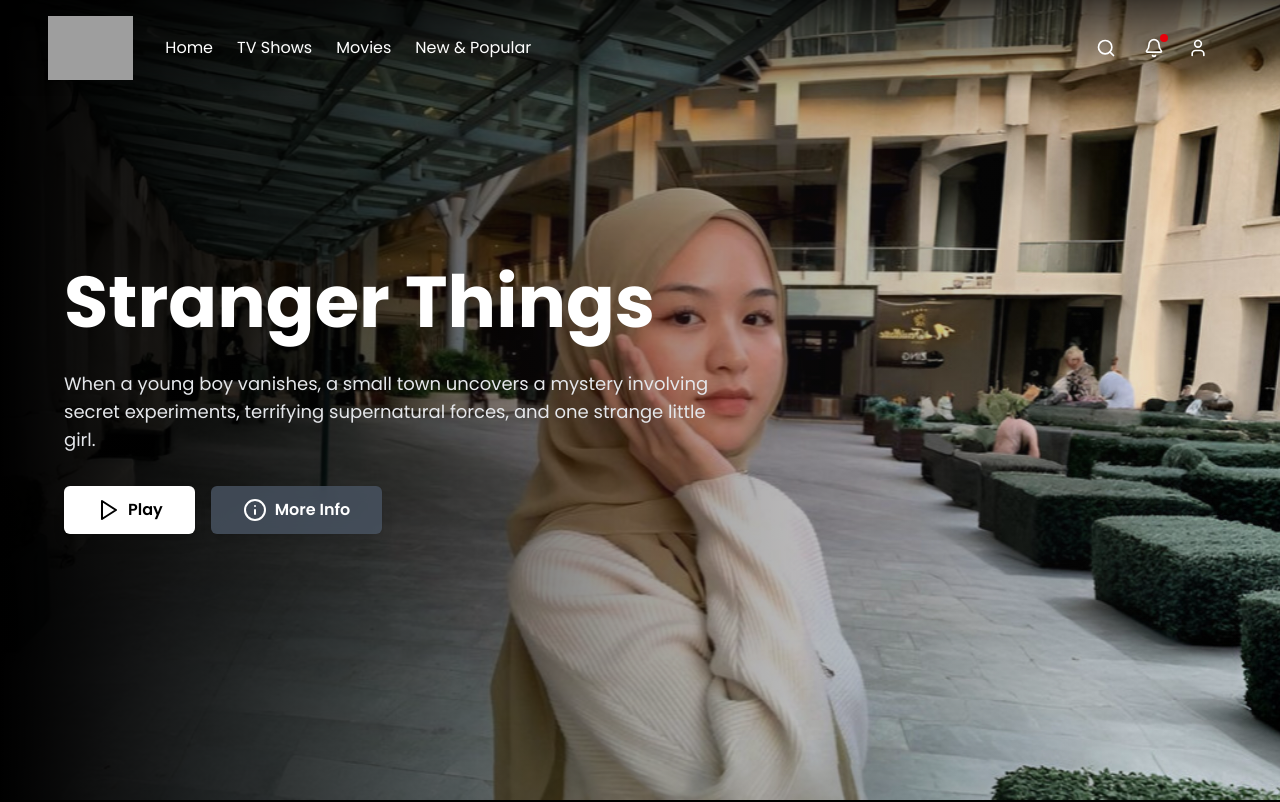
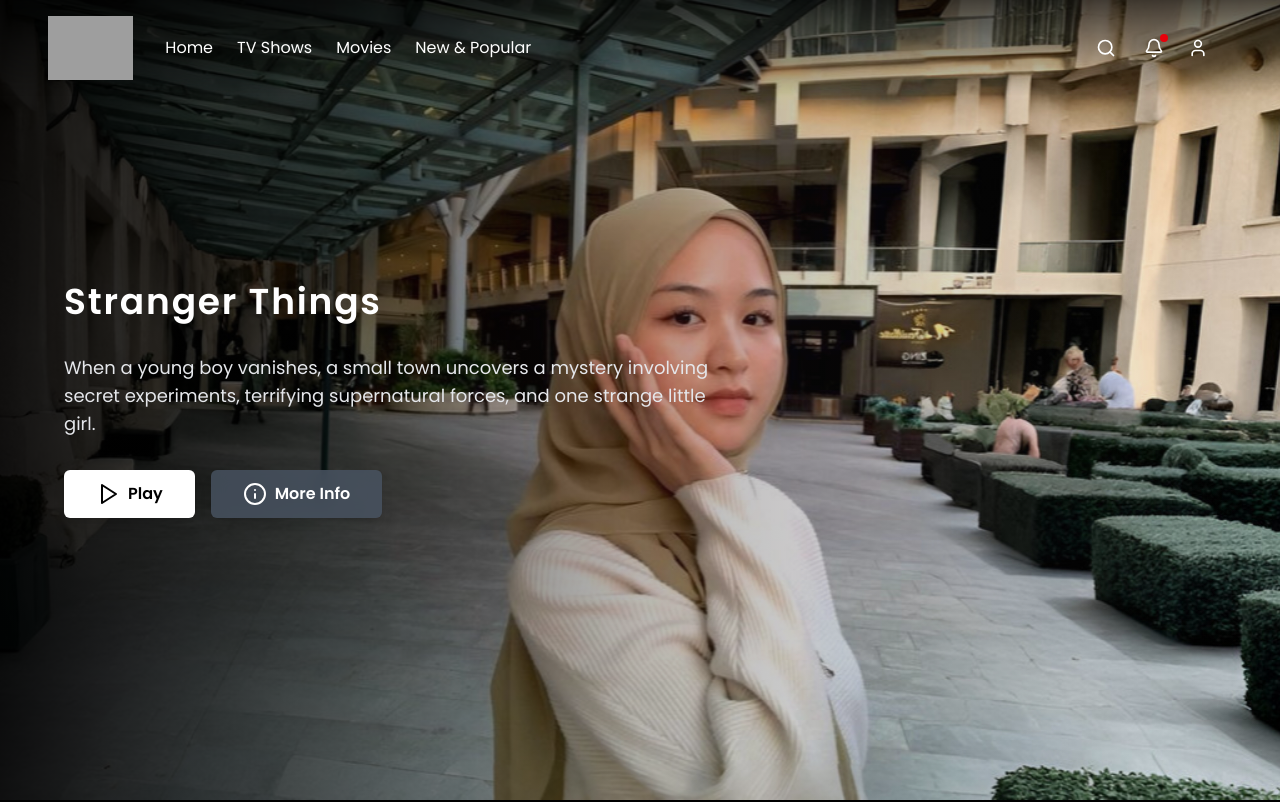
Before and after one commit to torikallcode/Netflix_clone, a React (Vite) app: page / in a window 1280 px wide. Shown: the top 802 px of the page. Built offline with nearby package versions, Linux system fonts and the light colour scheme; grey boxes are pictures that could not be loaded.

Commit message:
update hero section

```diff
--- a/src/components/Hero.jsx
+++ b/src/components/Hero.jsx
@@ -24,11 +24,11 @@
   return (
     <>
       <div
-        className="relative h-[85vh] sm:h-[75vh] md:min-h-screen bg-cover bg-center text-white font-poppins overflow-hidden"
+        className="relative h-[85vh] sm:h-[75vh] md:min-h-screen object-cover text-white font-poppins overflow-hidden"
         style={{
           backgroundImage: `url('${movie?.backdropUrl}')`,
           backgroundSize: 'cover',
-          backgroundPosition: 'center 20%'
+          backgroundPosition: 'center 50%',
         }}
         onMouseEnter={() => setIsHovered(true)}
         onMouseLeave={() => setIsHovered(false)}
@@ -37,7 +37,7 @@
         <div
           className={`absolute inset-0 transition-opacity duration-700
             bg-gradient-to-t lg:bg-gradient-to-r from-netflix-black/95 via-netflix-black/60 to-transparent
-            sm:from-netflix-black/100 sm:via-netflix-gray/40 sm:to-transparent`}
+            sm:from-netflix-black/90 sm:via-netflix-gray/30 sm:to-transparent`}
         />
 
         {/* Optional: Video background for desktop */}
@@ -55,11 +55,11 @@
         )}
 
         {/* Content container with animations */}
-        <div className="relative z-10 h-full flex flex-col justify-end sm:justify-center px-6 sm:px-8 md:px-16 pb-20 sm:pb-0">
-          <div className="max-w-4xl">
+        <div className="relative z-10 h-full flex flex-col justify-end lg:justify-center px-6 sm:px-8 md:px-16 pb-20 sm:pb-20 lg:pb-0">
+          <div className="max-w-4xl sm:max-w-md md:max-w-lg lg:max-w-xl xl:max-w-3xl">
             {/* Animated title */}
             <h1
-              className={`text-4xl sm:text-5xl md:text-6xl lg:text-7xl font-bold mb-3 sm:mb-4
+              className={`text-2xl sm:text-3xl md:text-4xl lg:text-4xl xl:text-4xl font-semibold mb-3 sm:mb-4 tracking-wider lg:max-w-2xl
                 transform transition-all duration-700 ${isVisible
                   ? 'translate-y-0 opacity-100'
                   : 'translate-y-10 opacity-0'
@@ -100,7 +100,7 @@
                 onClick={openModal}
                 className="bg-white text-black px-6 sm:px-8 py-2 sm:py-3 rounded-md
                 flex items-center space-x-2 hover:bg-opacity-90 transform hover:scale-105
-                transition duration-300 shadow-lg"
+                transition duration-300 shadow-lg cursor-pointer"
               >
                 <Play className="w-5 h-5 sm:w-6 sm:h-6" />
                 <span className="text-sm sm:text-base font-semibold">Play</span>
@@ -109,7 +109,7 @@
               <button
                 className="bg-gray-600/80 backdrop-blur-sm text-white px-6 sm:px-8 py-2 sm:py-3
                 rounded-md flex items-center space-x-2 hover:bg-gray-700/80 transform hover:scale-105
-                transition duration-300 shadow-lg"
+                transition duration-300 shadow-lg cursor-pointer"
               >
                 <Info className="w-5 h-5 sm:w-6 sm:h-6" />
                 <span className="text-sm sm:text-base font-semibold">More Info</span>
```
